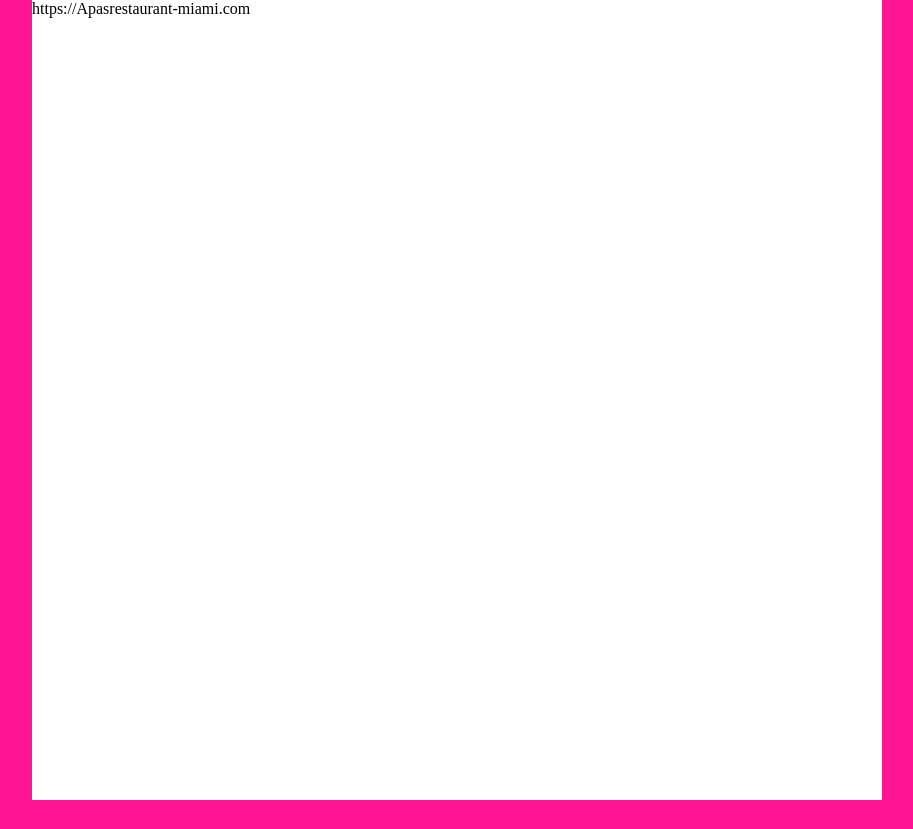
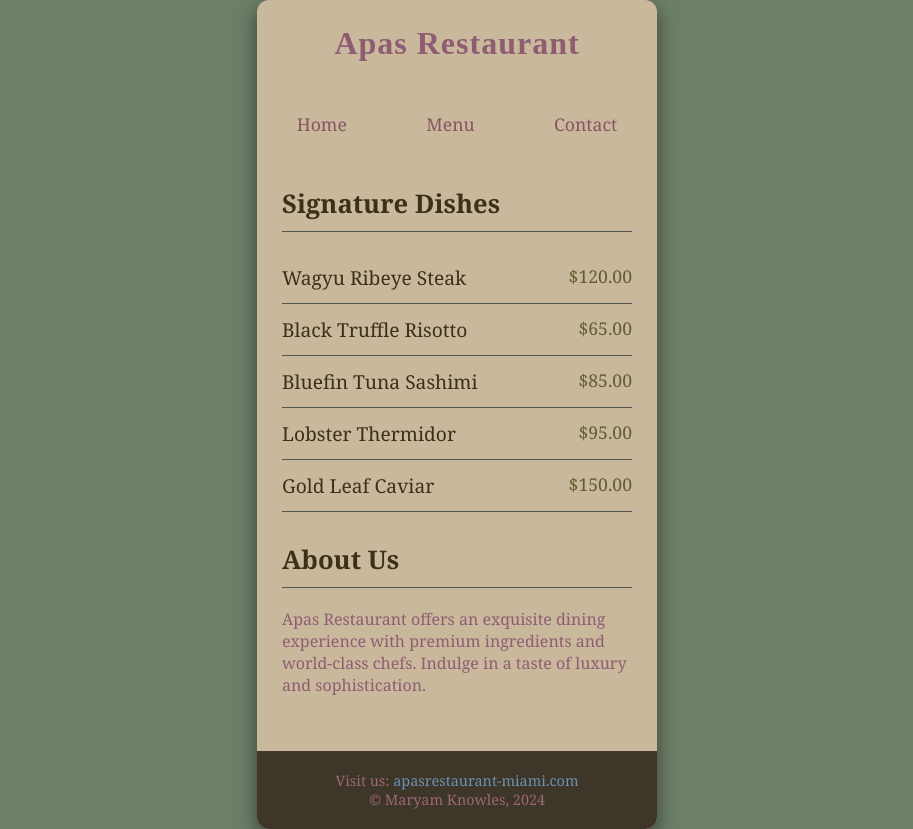
Before and after one commit to venustrinemars/Class, a plain HTML site: page gra1750p5MaryamKnowles2024/index.html in a window 1280 px wide. Shown: the whole page, without its empty margins (183-1096 px from the left). Before the commit the page ends 800 px from the top, so only its background shows below. Drawn offline with Linux system fonts and the light colour scheme.

Commit message:
Add files via upload

```diff
--- a/gra1750p5MaryamKnowles2024/index.html
+++ b/gra1750p5MaryamKnowles2024/index.html
@@ -1,26 +1,191 @@
 <!doctype html>
-<html>
+<html lang="en">
 <head>
     <meta charset="utf-8">
-<title>Apas | Maryam Knowles, 2024</title>
+    <meta name="viewport" content="width=device-width, initial-scale=1">
+    <title>Apas Restaurant | Maryam Knowles, 2024</title>
     <style>
-		body{
+        /* Reset and global styling */
+        * {
+            box-sizing: border-box;
             margin: 0;
-		background-color: deeppink;
+            padding: 0;
+        }
 
+        body {
+            font-family: 'Georgia', serif;
+            background-color:#6d7f68;
+            color: #8e5d72;
+            margin: 0;
         }
-		wrapper {
-		width: 850px;
-		display: block;
-		margin:auto;
-		background-color: white;
-		height: 100vh;
 
+        /* Main container styling */
+        .wrapper {
+            max-width: 400px;
+            margin: auto;
+            background-color: #c9b89c;
+            border-radius: 12px;
+            overflow: hidden;
+            box-shadow: 0 8px 20px rgba(0, 0, 0, 0.5);
+            display: flex;
+            flex-direction: column;
+            min-height: 100vh;
+        }
+
+        /* Header styling */
+        .header {
+            background-color: #;
+            color: #8e5d72;
+            padding: 25px;
+            text-align: center;
+        }
+
+        .header h1 {
+            font-size: 2em;
+            font-family: 'Times New Roman', serif;
+            margin: 0;
+            letter-spacing: 1px;
+        }
+
+        /* Navigation bar styling */
+        .navbar {
+            display: flex;
+            justify-content: space-around;
+            background-color:#c9b89c;
+            padding: 15px 0;
+        }
+
+        .navbar a {
+            color: #885461;
+            text-decoration: none;
+            font-size: 1.1em;
+            padding: 10px 15px;
+        }
+
+        .navbar a:hover {
+            background-color: #988187;
+            border-radius: 5px;
+        }
+
+        /* Content section styling */
+        .content {
+            flex-grow: 1;
+            padding: 25px;
+        }
+
+        .menu-section {
+            margin-bottom: 30px;
+        }
+
+        .menu-section h2 {
+            font-size: 1.6em;
+            color: #3c3016;
+            border-bottom: 1px solid #555;
+            padding-bottom: 10px;
+            margin-bottom: 20px;
+        }
+
+        .menu-item {
+            display: flex;
+            justify-content: space-between;
+            padding: 12px 0;
+            border-bottom: 1px solid #555;
+            color: #3c3016;
+        }
+
+        .menu-item h3 {
+            font-size: 1.2em;
+            margin: 0;
+            font-weight: normal;
+        }
+
+        .menu-item p {
+            font-size: 1.1em;
+            color: #615d30;
+            margin: 0;
+        }
+
+        /* Footer styling */
+        .footer {
+            text-align: center;
+            padding: 20px;
+            font-size: 0.9em;
+            background-color:#3e3629;
+            color:#9c6777;
+        }
+
+        .footer a {
+            color: #6d92b1;
+            text-decoration: none;
+        }
+
+        /* Mobile responsive styling */
+        @media (max-width: 400px) {
+            .wrapper {
+                width: 100%;
+                border-radius: 0;
+            }
+
+            .navbar a {
+                font-size: 1em;
+                padding: 8px 10px;
+            }
         }
     </style>
 </head>
 
 <body>
-	<wrapper>https://Apasrestaurant-miami.com</wrapper>
+    <div class="wrapper">
+        <!-- Header -->
+        <div class="header">
+            <h1>Apas Restaurant</h1>
+        </div>
+
+        <!-- Navigation bar -->
+        <div class="navbar">
+            <a href="#">Home</a>
+            <a href="#">Menu</a>
+            <a href="#">Contact</a>
+        </div>
+
+        <!-- Main Content -->
+        <div class="content">
+            <section class="menu-section">
+                <h2>Signature Dishes</h2>
+                <div class="menu-item">
+                    <h3>Wagyu Ribeye Steak</h3>
+                    <p>$120.00</p>
+                </div>
+                <div class="menu-item">
+                    <h3>Black Truffle Risotto</h3>
+                    <p>$65.00</p>
+                </div>
+                <div class="menu-item">
+                    <h3>Bluefin Tuna Sashimi</h3>
+                    <p>$85.00</p>
+                </div>
+                <div class="menu-item">
+                    <h3>Lobster Thermidor</h3>
+                    <p>$95.00</p>
+                </div>
+                <div class="menu-item">
+                    <h3>Gold Leaf Caviar</h3>
+                    <p>$150.00</p>
+                </div>
+            </section>
+
+            <section class="menu-section">
+                <h2>About Us</h2>
+                <p>Apas Restaurant offers an exquisite dining experience with premium ingredients and world-class chefs.
+                    Indulge in a taste of luxury and sophistication.</p>
+            </section>
+        </div>
+
+        <!-- Footer -->
+        <div class="footer">
+            <p>Visit us: <a href="https://Apasrestaurant-miami.com" target="_blank">apasrestaurant-miami.com</a></p>
+            <p>&copy; Maryam Knowles, 2024</p>
+        </div>
+    </div>
 </body>
 </html>
```
Lines whose indentation alone changed are shown as unchanged.
